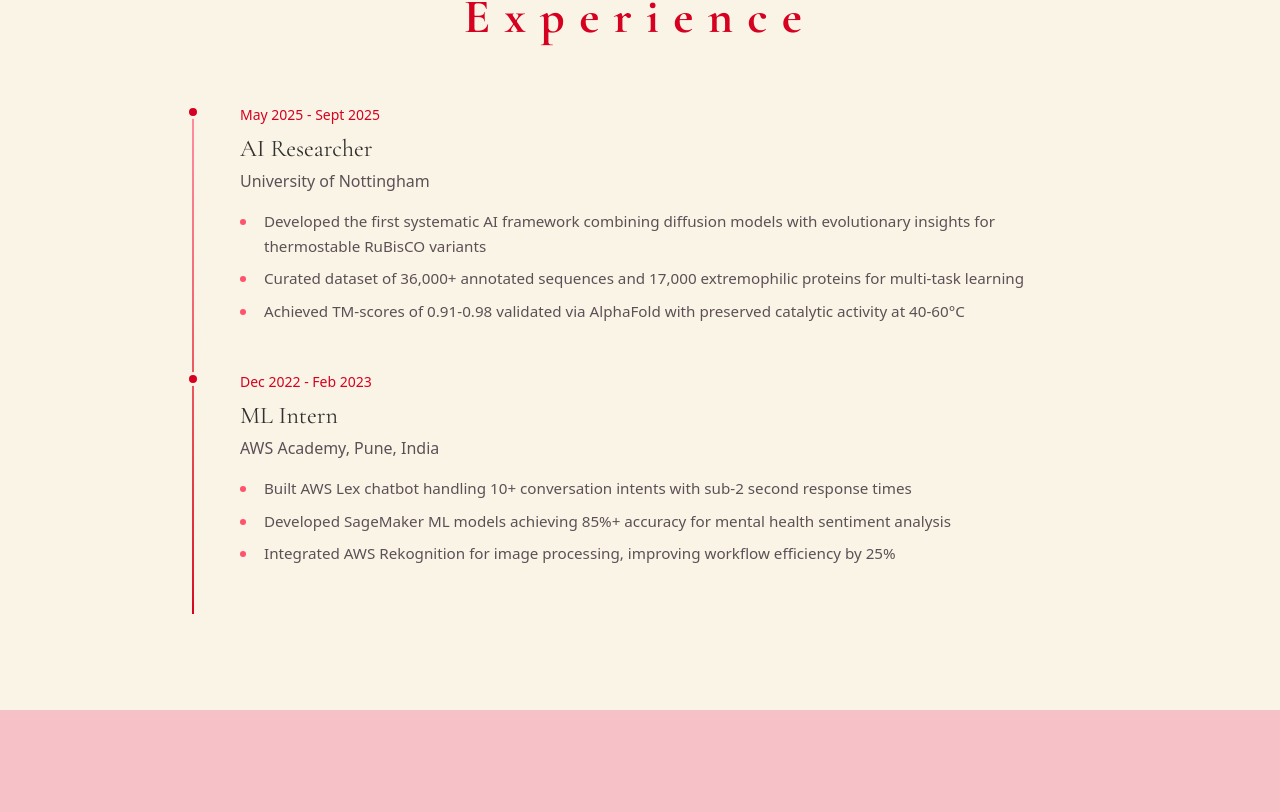
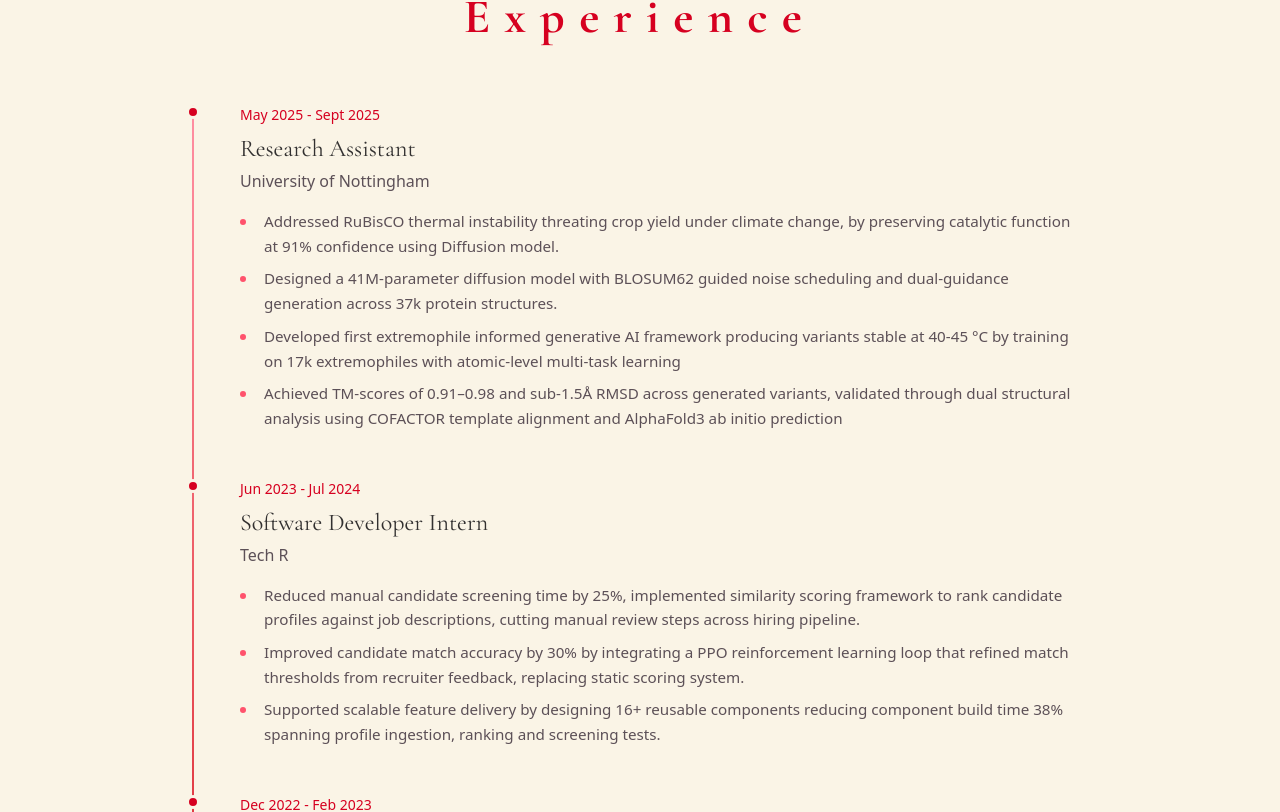
Before and after one commit to niharikapatil2306/niharika-portfolio, a Next.js app: page / in a window 1280 px wide. Shown: the part 1591-2403 px from the top of the page. Built offline with nearby package versions, Linux system fonts and the light colour scheme.

Commit message:
miniscule changes

```diff
--- a/src/components/Experience.tsx
+++ b/src/components/Experience.tsx
@@ -5,18 +5,29 @@ import { useEffect, useRef, useState } from "react";
 const experiences = [
   {
     date: "May 2025 - Sept 2025",
-    title: "AI Researcher",
+    title: "Research Assistant",
     company: "University of Nottingham",
     description: [
-      "Developed the first systematic AI framework combining diffusion models with evolutionary insights for thermostable RuBisCO variants",
-      "Curated dataset of 36,000+ annotated sequences and 17,000 extremophilic proteins for multi-task learning",
-      "Achieved TM-scores of 0.91-0.98 validated via AlphaFold with preserved catalytic activity at 40-60°C",
+      "Addressed RuBisCO thermal instability threating crop yield under climate change, by preserving catalytic function at 91% confidence using Diffusion model.",
+      "Designed a 41M-parameter diffusion model with BLOSUM62 guided noise scheduling and dual-guidance generation across 37k protein structures.",
+      "Developed first extremophile informed generative AI framework producing variants stable at 40-45 °C by training on 17k extremophiles with atomic-level multi-task learning",
+      "Achieved TM-scores of 0.91–0.98 and sub-1.5Å RMSD across generated variants, validated through dual structural analysis using COFACTOR template alignment and AlphaFold3 ab initio prediction",
+    ],
+  },
+  {
+    date: "Jun 2023 - Jul 2024",
+    title: "Software Developer Intern",
+    company: "Tech R",
+    description: [
+      "Reduced manual candidate screening time by 25%, implemented similarity scoring framework to rank candidate profiles against job descriptions, cutting manual review steps across hiring pipeline.",
+      "Improved candidate match accuracy by 30% by integrating a PPO reinforcement learning loop that refined match thresholds from recruiter feedback, replacing static scoring system.",
+      "Supported scalable feature delivery by designing 16+ reusable components reducing component build time 38% spanning profile ingestion, ranking and screening tests.",
     ],
   },
   {
     date: "Dec 2022 - Feb 2023",
     title: "ML Intern",
-    company: "AWS Academy, Pune, India",
+    company: "AWS Academy",
     description: [
       "Built AWS Lex chatbot handling 10+ conversation intents with sub-2 second response times",
       "Developed SageMaker ML models achieving 85%+ accuracy for mental health sentiment analysis",
```
